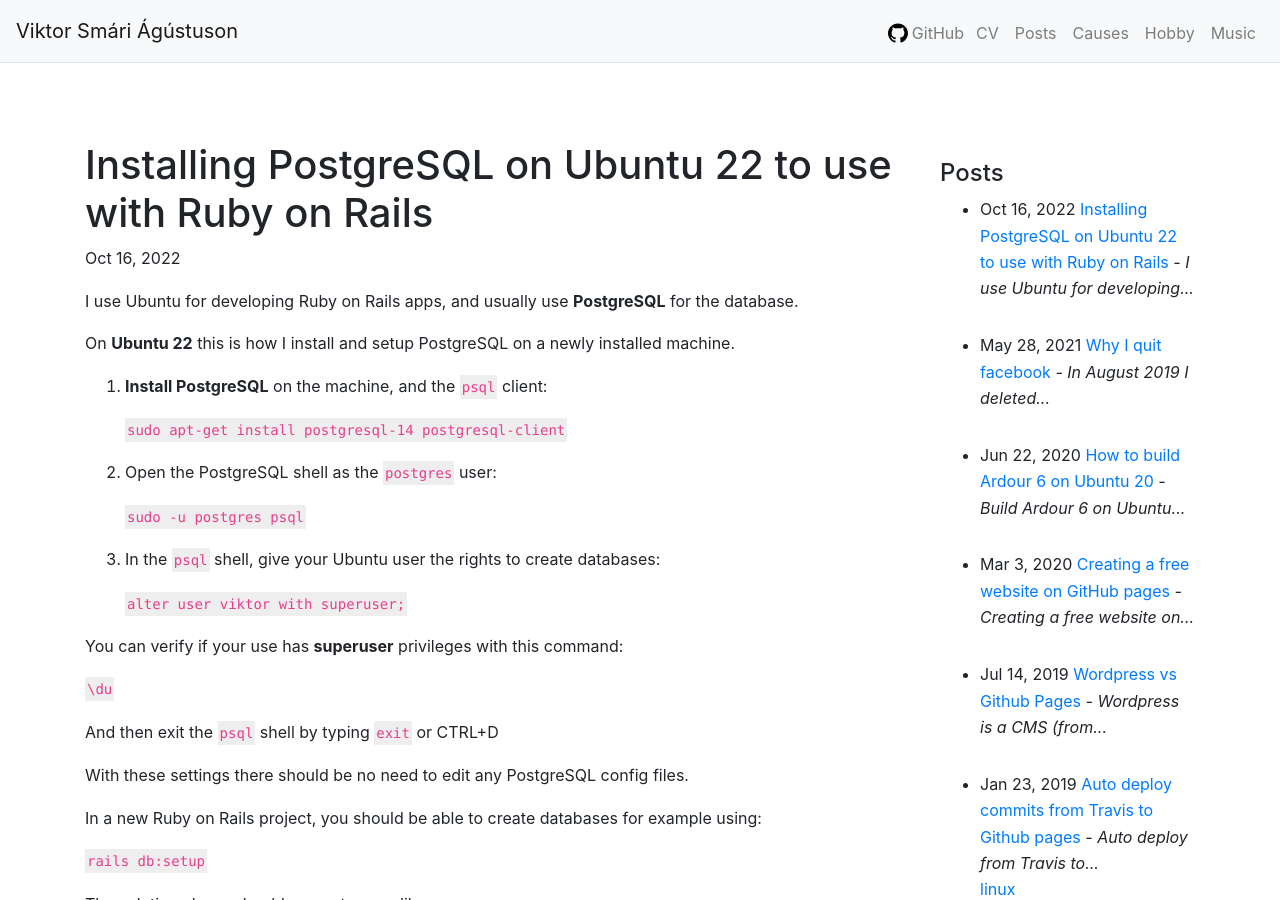
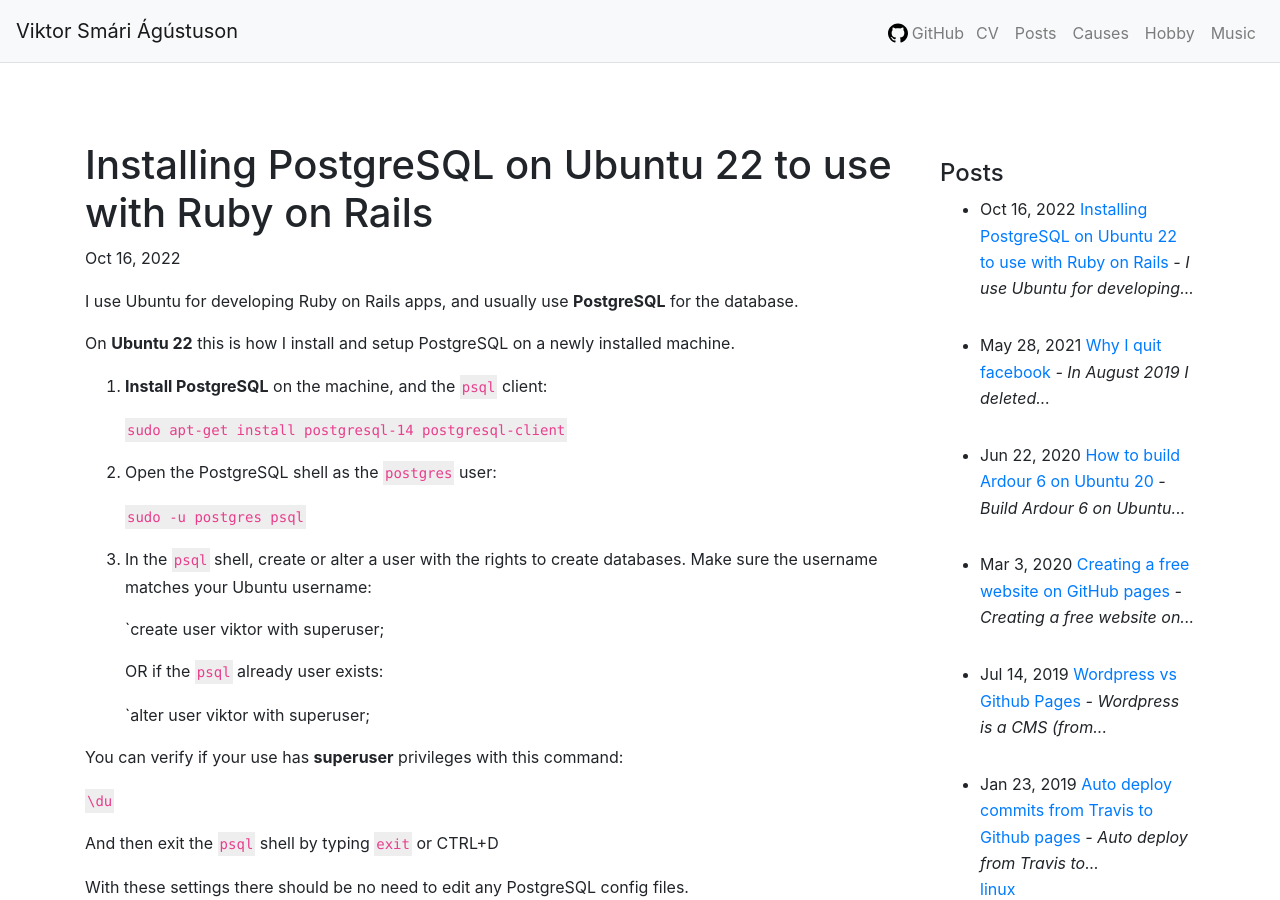
Before and after one commit to viktorsmari/viktorsmari.github.io, a Jekyll site: the page built from _posts/2022-10-16-install-postgresql-for-ruby-on-rails.md, in a window 1280 px wide and 900 px high. Built offline with Jekyll 4.4.1, drawn with Linux system fonts in a browser that asks for light colours; comment, search, counter and statistics services are not loaded.

Commit message:
Improve psql blog

```diff
--- a/_posts/2022-10-16-install-postgresql-for-ruby-on-rails.md
+++ b/_posts/2022-10-16-install-postgresql-for-ruby-on-rails.md
@@ -18,9 +18,13 @@
 
     `sudo -u postgres psql`
 
-3. In the `psql` shell, give your Ubuntu user the rights to create databases:
+3. In the `psql` shell, create or alter a user with the rights to create databases. Make sure the username matches your Ubuntu username:
 
-    `alter user viktor with superuser;`
+    `create user viktor with superuser;
+
+    OR if the `psql` already user exists:
+
+    `alter user viktor with superuser;
 
 You can verify if your use has **superuser** privileges with this command:
 
```
